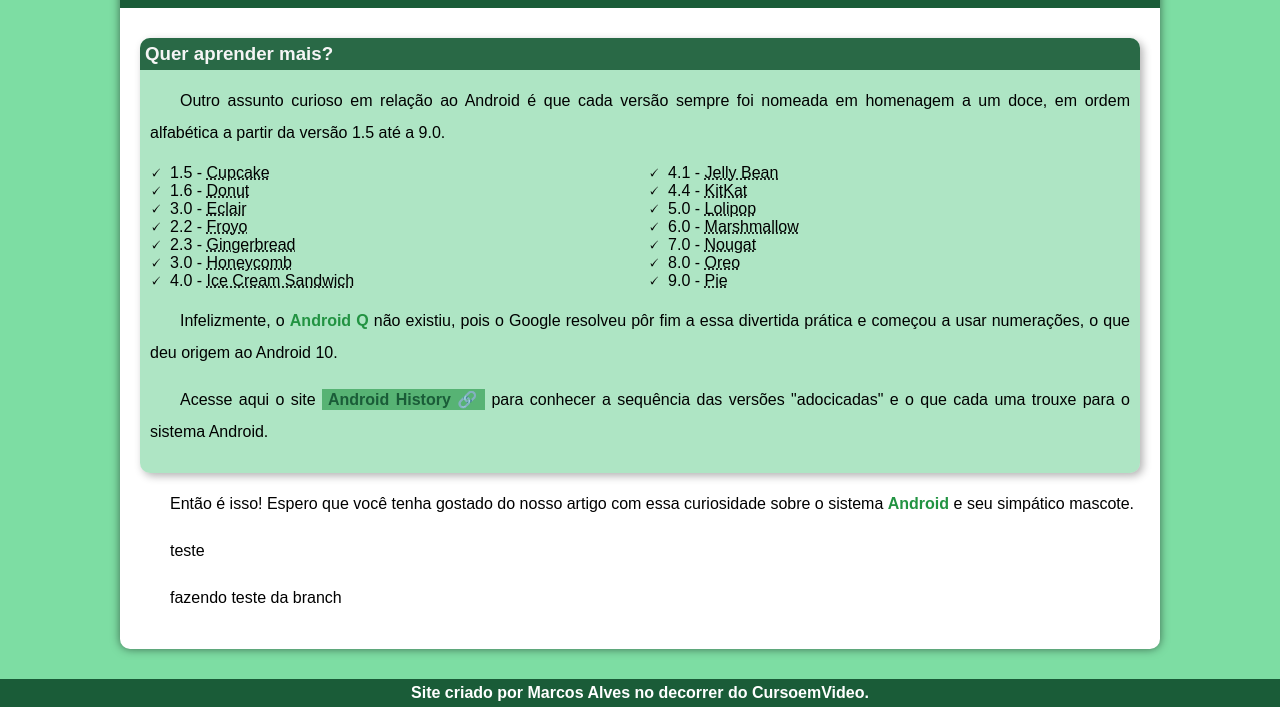
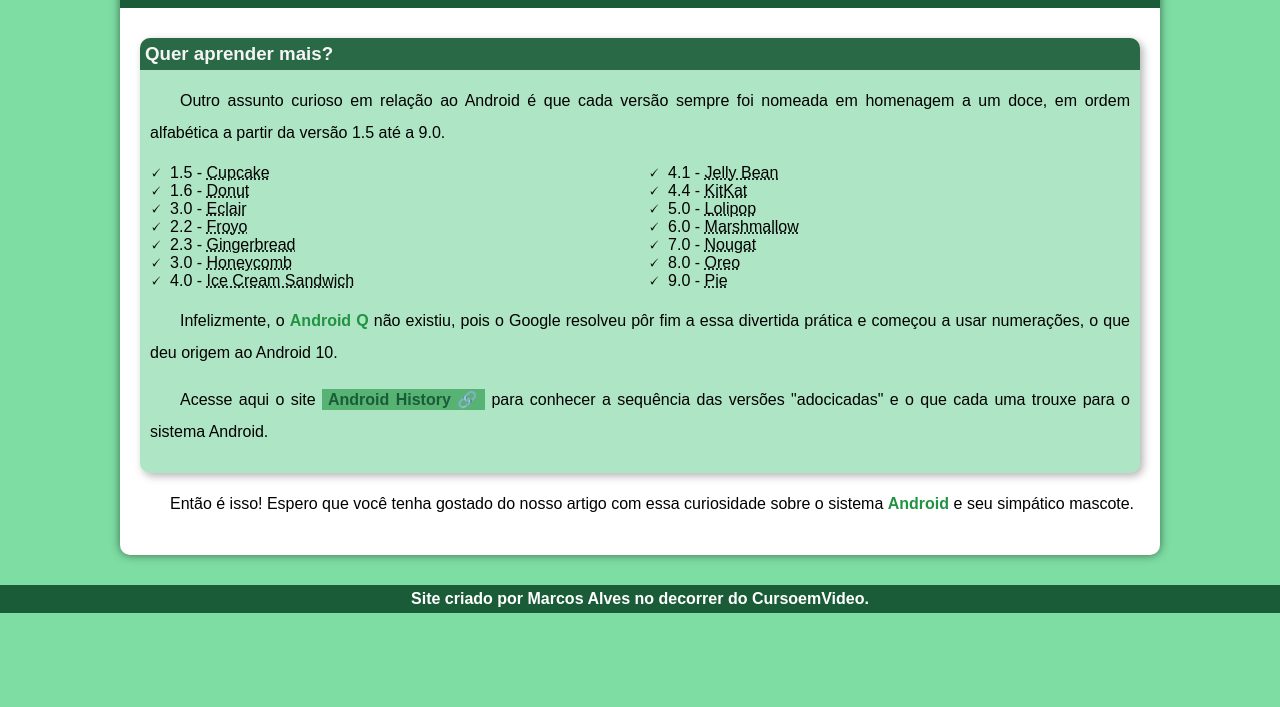
Before and after one commit to marcosalves97/projeto-android, a plain HTML site: page index.html in a window 1280 px wide. Shown: the part 2366-3073 px from the top of the page. After the commit the page ends 2979 px from the top, so only its background shows below. Drawn offline with Linux system fonts and the light colour scheme.

Commit message:
Update index.html

```diff
--- a/index.html
+++ b/index.html
@@ -78,8 +78,7 @@
             </aside>
         </article>
         <p>Então é isso! Espero que você tenha gostado do nosso artigo com essa curiosidade sobre o sistema <strong>Android</strong> e seu simpático mascote.</p>
-        <p>teste</p>
-        <p>fazendo teste da branch</p>
+
     </main>
     <footer>
         <p>Site criado por <a href="https://github.com/marcosalves97" target="_blank" rel="external">Marcos Alves</a> no decorrer do <a href="https://www.cursoemvideo.com" target="_blank" rel="external">CursoemVideo</a>.</p>
```
